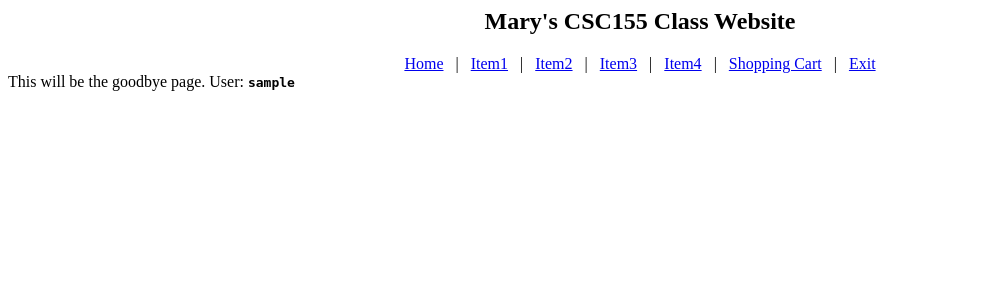
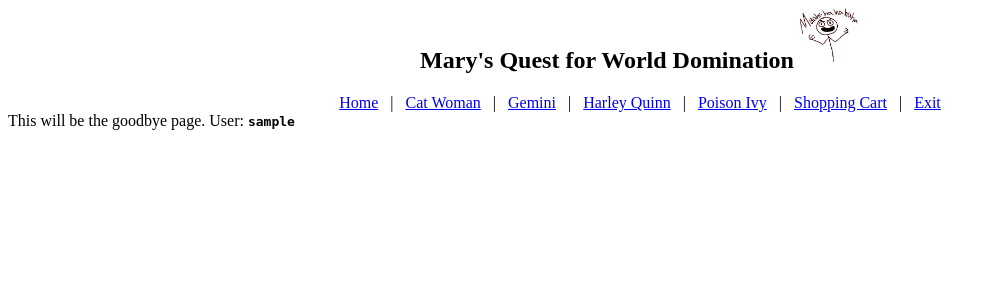
Before and after one commit to brownietn/csc155website, a PHP site: page /exit.php in a window 1280 px wide. Shown: the top 300 px of the page, without its empty margins (0-994 px from the left). Run offline with PHP 8.4, Linux system fonts and the light colour scheme; the visitor is signed in with stand-in values (Sample User, id 1).

Commit message:
update title

```diff
--- a/cart.php
+++ b/cart.php
@@ -5,7 +5,7 @@ CSC155 201h sp -->
 
 <html>
 <head>
-<title>Mary's CSC155 Class Page</title>
+<title>Mary's Quest for World Domination</title>
 <?php
 //php libarary with functions
 require("lib/phpfunctions.php");
--- a/item3.php
+++ b/catwoman.php
@@ -5,7 +5,7 @@ CSC155 201h sp -->
 
 <html>
 <head>
-<title>Mary's CSC155 Class Page</title>
+<title>Mary's Quest for World Domination</title>
 <?php
 //php libarary with functions
 require("lib/phpfunctions.php");
@@ -19,7 +19,7 @@ validate_or_bounce();
 <body>
 <?php readfile("lib/header.html"); ?>
 
-This page is for item3.
+This page will be for item1.
 
 <?php require("lib/footer.php"); ?>
 </body>
--- a/exit.php
+++ b/exit.php
@@ -5,7 +5,7 @@ CSC155 201h sp -->
 
 <html>
 <head>
-<title>Mary's CSC155 Class Page</title>
+<title>Mary's Quest for World Domination</title>
 <?php
 //php libarary with functions
 require("lib/phpfunctions.php");
--- a/item1.php
+++ b/gemini.php
@@ -5,7 +5,7 @@ CSC155 201h sp -->
 
 <html>
 <head>
-<title>Mary's CSC155 Class Page</title>
+<title>Mary's Quest for World Domination</title>
 <?php
 //php libarary with functions
 require("lib/phpfunctions.php");
@@ -19,7 +19,7 @@ validate_or_bounce();
 <body>
 <?php readfile("lib/header.html"); ?>
 
-This page will be for item1.
+This page will be for item2.
 
 <?php require("lib/footer.php"); ?>
 </body>
--- a/item4.php
+++ b/harleyquinn.php
@@ -5,7 +5,7 @@ CSC155 201h sp -->
 
 <html>
 <head>
-<title>Mary's CSC155 Class Page</title>
+<title>Mary's Quest for World Domination</title>
 <?php
 //php libarary with functions
 require("lib/phpfunctions.php");
@@ -19,7 +19,7 @@ validate_or_bounce();
 <body>
 <?php readfile("lib/header.html"); ?>
 
-This page is for item4.
+This page is for item3.
 
 <?php require("lib/footer.php"); ?>
 </body>
--- a/lib/header.html
+++ b/lib/header.html
@@ -3,18 +3,19 @@ followed all academic integrity guidelines for this work.
 Mary Brown
 CSC155 201h sp -->
 
-<center> <h2> Mary's CSC155 Class Website </h2> </center>
+<center> <h2> Mary's Quest for World Domination <img width='60' src='images/
+evil laugh.jpg'> </h2> </center>
 <center>
 
 <a href='welcome.php'>Home</a>
 &nbsp;&nbsp;|&nbsp;&nbsp;
-<a href='item1.php'>Item1</a>
+<a href='item1.php'>Cat Woman</a>
 &nbsp;&nbsp;|&nbsp;&nbsp;
-<a href='item2.php'>Item2</a>
+<a href='item2.php'>Gemini</a>
 &nbsp;&nbsp;|&nbsp;&nbsp;
-<a href='item3.php'>Item3</a>
+<a href='item3.php'>Harley Quinn</a>
 &nbsp;&nbsp;|&nbsp;&nbsp;
-<a href='item4.php'>Item4</a>
+<a href='item4.php'>Poison Ivy</a>
 &nbsp;&nbsp;|&nbsp;&nbsp;
 <a href='cart.php'>Shopping Cart</a>
 &nbsp;&nbsp;|&nbsp;&nbsp;
--- a/item2.php
+++ b/poisonivy.php
@@ -5,7 +5,7 @@ CSC155 201h sp -->
 
 <html>
 <head>
-<title>Mary's CSC155 Class Page</title>
+<title>Mary's Quest for World Domination</title>
 <?php
 //php libarary with functions
 require("lib/phpfunctions.php");
@@ -19,7 +19,7 @@ validate_or_bounce();
 <body>
 <?php readfile("lib/header.html"); ?>
 
-This page will be for item2.
+This page is for item4.
 
 <?php require("lib/footer.php"); ?>
 </body>
--- a/templates/securepage.php
+++ b/templates/securepage.php
@@ -5,7 +5,7 @@ CSC155 201h sp -->
 
 <html>
 <head>
-<title>Mary's CSC155 Class Page</title>
+<title>Mary's Quest for World Domination</title>
 <?php
 //php libarary with functions
 require("lib/phpfunctions.php");
```
